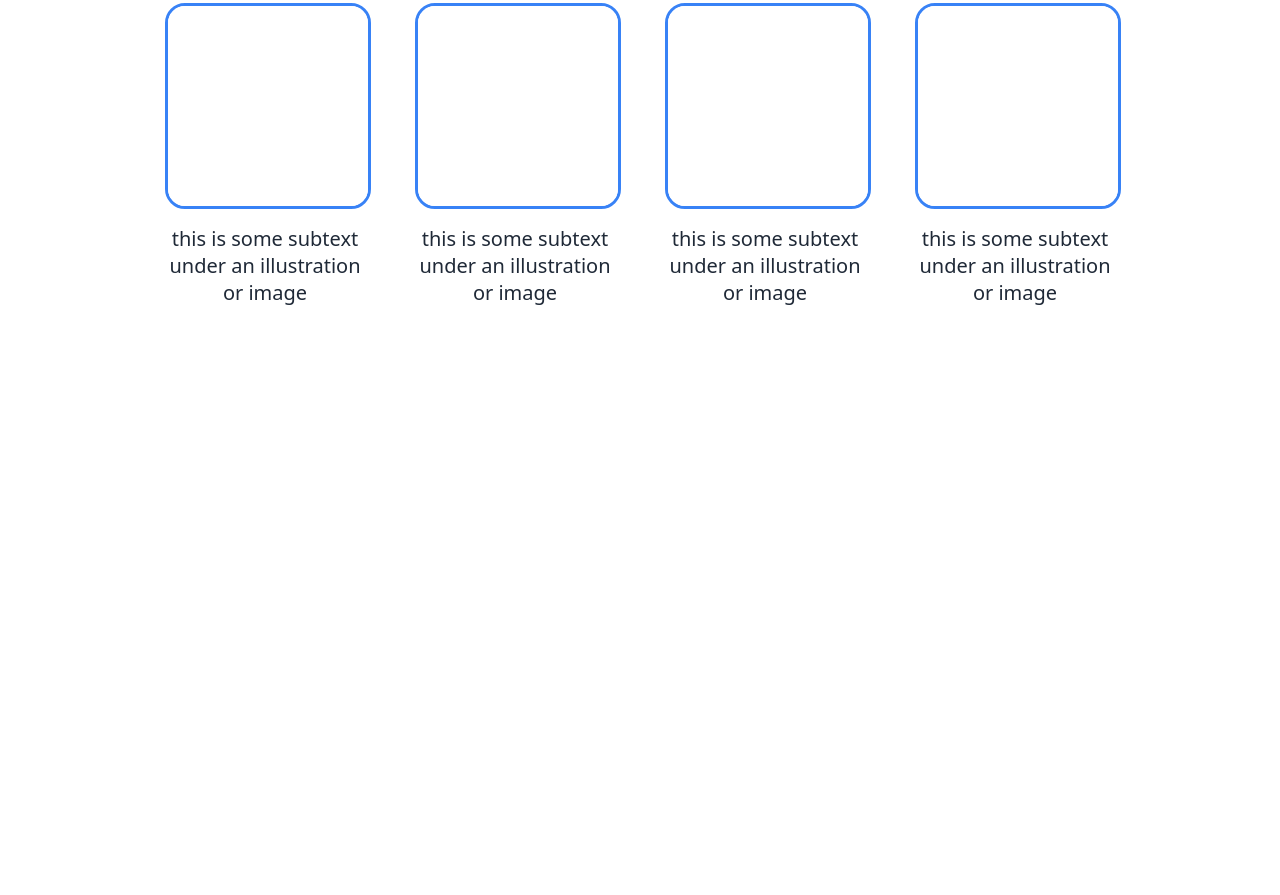
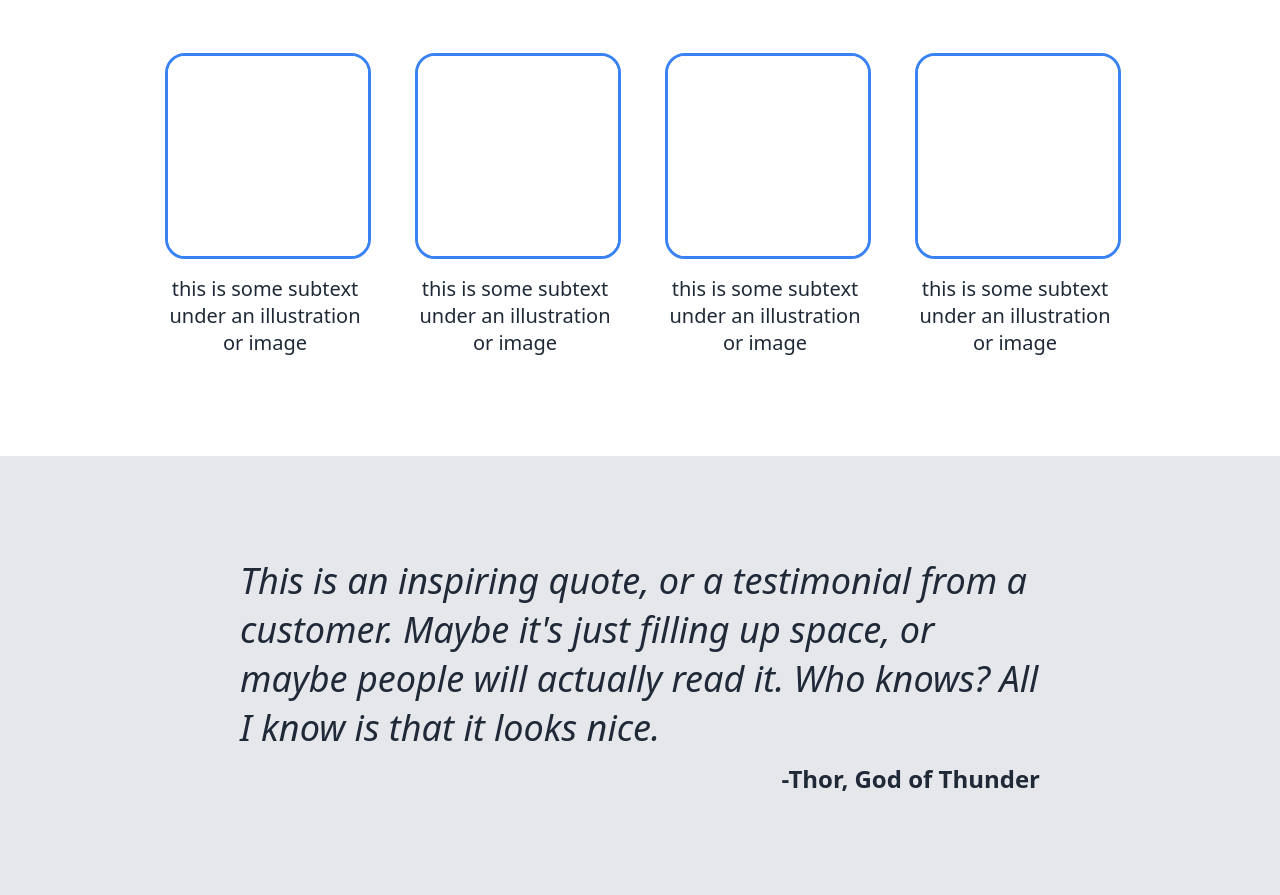
Before and after one commit to Ducktatorrr/landing-page-project, a plain HTML site: page index.html in a window 1280 px wide. Shown: the part 816-1711 px from the top of the page. Before the commit the page ends 1122 px from the top, so only its background shows below. Drawn offline with Linux system fonts and the light colour scheme.

Commit message:
Added quote section and styling

```diff
--- a/index.html
+++ b/index.html
@@ -55,5 +55,16 @@
         </div>
     </div>
 
+    <!-- quote section -->
+    <div class="quote-container">
+        <div class="quote">
+            <div class="quote-text">
+                This is an inspiring quote, or a testimonial from a customer. Maybe it's just filling up space, or maybe people will actually read it. Who knows? All I know is that it looks nice.
+            </div>
+            <div class="quote-author">
+                -Thor, God of Thunder
+            </div>
+        </div>
+    </div>
 </body>
 </html>
--- a/style.css
+++ b/style.css
@@ -94,6 +94,7 @@ ul {
     display: flex;
     flex-direction: column;
     align-items: center;
+    margin: 50px 0 100px 0;
 }
 
 .information-header {
@@ -128,6 +129,31 @@ ul {
     width: 200px;
 }
 
-.subtext {
+.quote-container {
+    background-color: #e5e7eb;
+    display: flex;
+    justify-content: center;
+}
 
+.quote {
+    color: #1f2937;
+    display: flex;
+    flex-direction: column;
+    width: 800px;
+    margin: 100px 0;
+    padding: 0 16px;
 }
+
+.quote-text {
+    font-size: 36px;
+    font-weight: 100;
+    font-style: italic;
+    margin-bottom: 10px;
+}
+
+.quote-author {
+    font-size: 24px;
+    font-weight: 600;
+    display: flex;
+    justify-content: end;
+}
```
